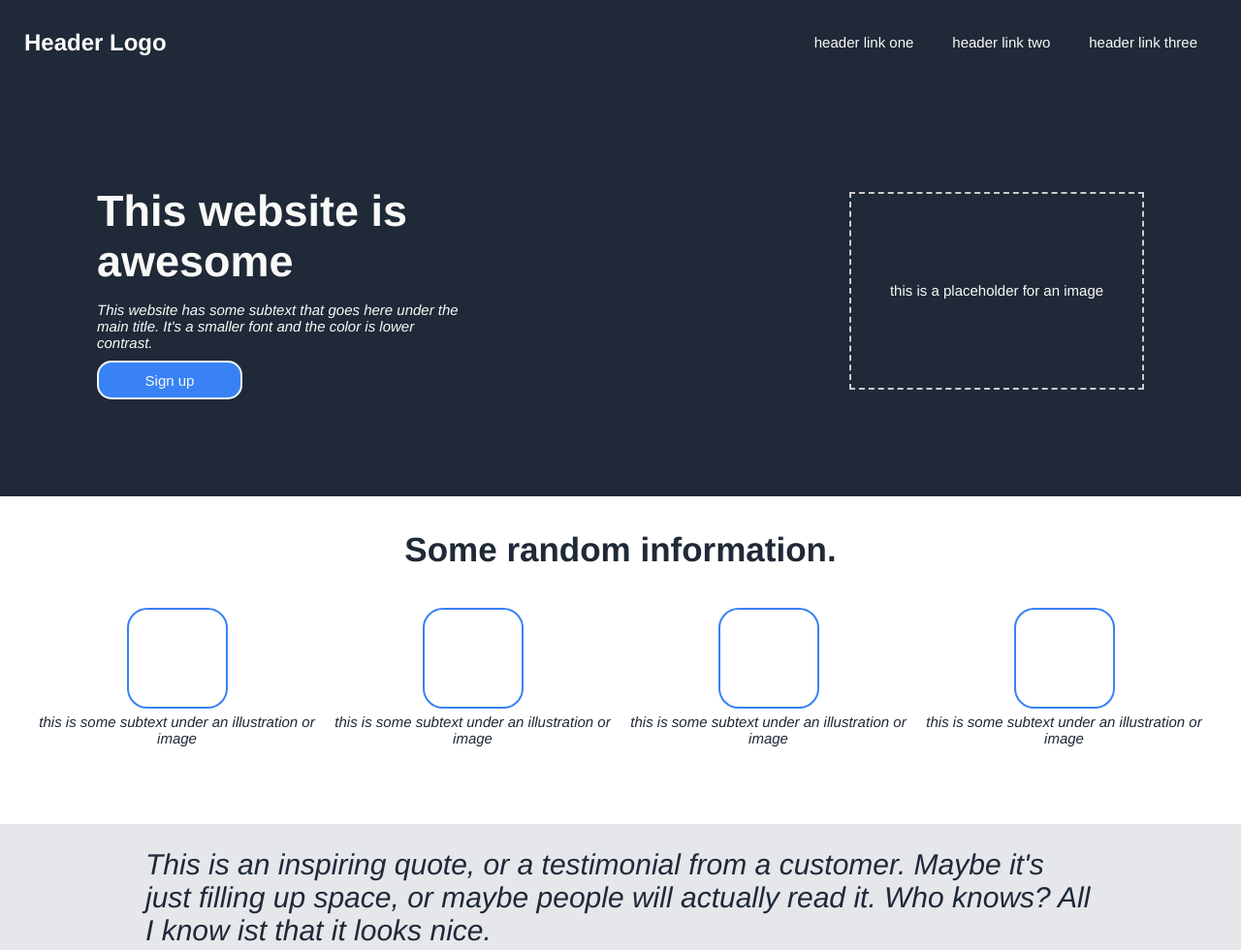
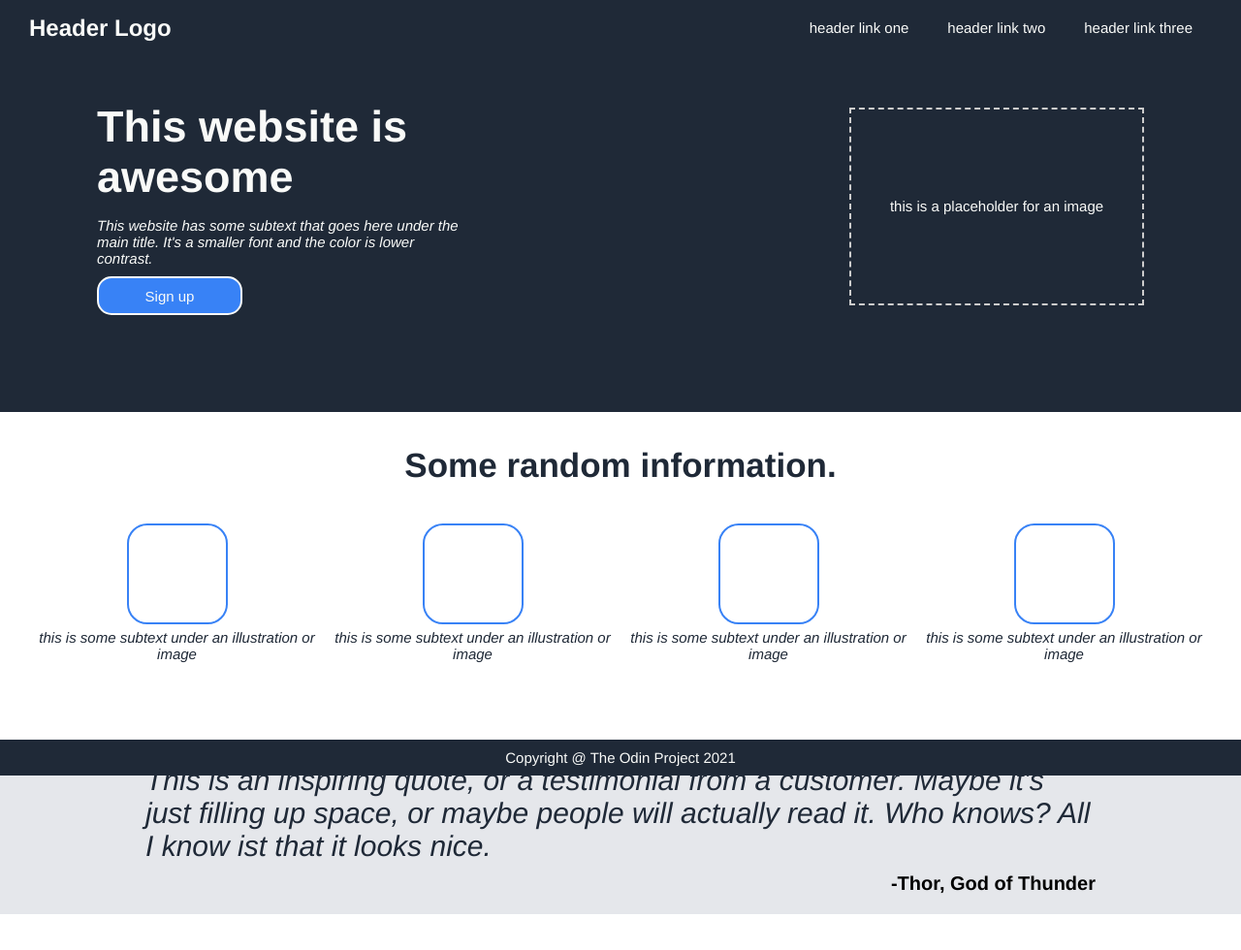
Before and after one commit to tepcodes/landing-page, a plain HTML site: page index.html in a window 1280 px wide. Shown: the top 980 px of the page at 97% size. Drawn offline with Linux system fonts and the light colour scheme.

Commit message:
Add fixed position to header and footer

```diff
--- a/styles.css
+++ b/styles.css
@@ -7,6 +7,8 @@ body {
     font-family:'Franklin Gothic Medium', 'Arial Narrow', Arial, sans-serif;
     font-size: 15px;
     margin: 0 auto;
+    /* overflow: hidden;
+    height: 100vh; */
 }
 
 .header {
@@ -15,7 +17,11 @@ body {
     display: flex;
     justify-content: space-between;
     align-items: center;
-    padding: 25px;
+    padding: 10px 30px 10px;
+    position: fixed;
+    top: 0;
+    left: 0;
+    right: 0;
 }
 
 .logo {
@@ -208,4 +214,8 @@ button {
     background-color: #1f2937;
     color: #f9faf8;
     padding: 10px ;
+    position: fixed;
+    left: 0;
+    right: 0;
+    bottom: 0;
 }
```
